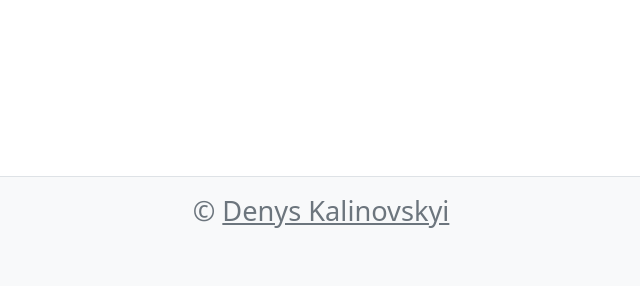
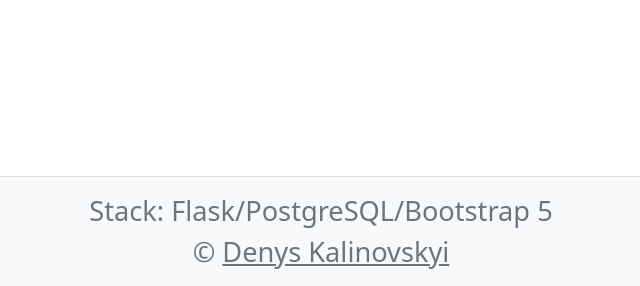
Before and after one commit to DeNice-r/internet-shop, a Flask app: page /auth/forgot in a window 1280 px wide. Shown: the part 651-937 px from the top of the page, without its empty margins (319-959 px from the left). Before the commit the page ends 879 px from the top, so only its background shows below. Run offline with Flask 2, Linux system fonts and the light colour scheme; some libraries are stand-ins or nearby versions.

Commit message:
Ultralast heroku commit.

```diff
--- a/templates/shared/layout.html
+++ b/templates/shared/layout.html
@@ -84,6 +84,7 @@
 </div>
 <footer class="text-center p-0 bg-light text-muted border-top mt-3">
     <div class="text-center bg-light m-0 p-2">
+        <div>Stack: Flask/PostgreSQL/Bootstrap 5</div>
         ©
         <a href="https://t.me/denyskalinovskyi" class="text-reset">Denys Kalinovskyi</a>
     </div>
```
